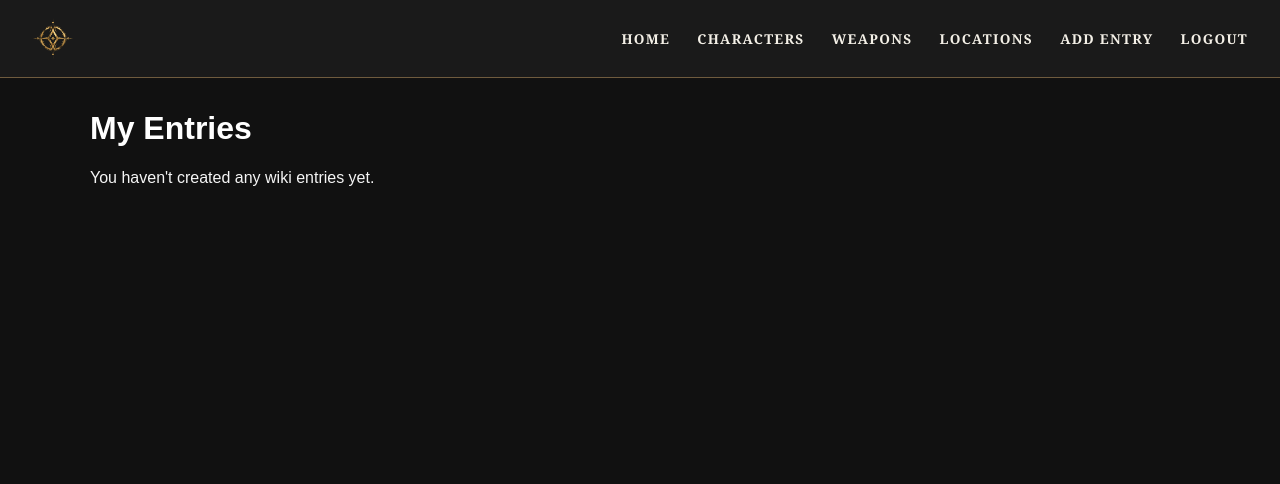
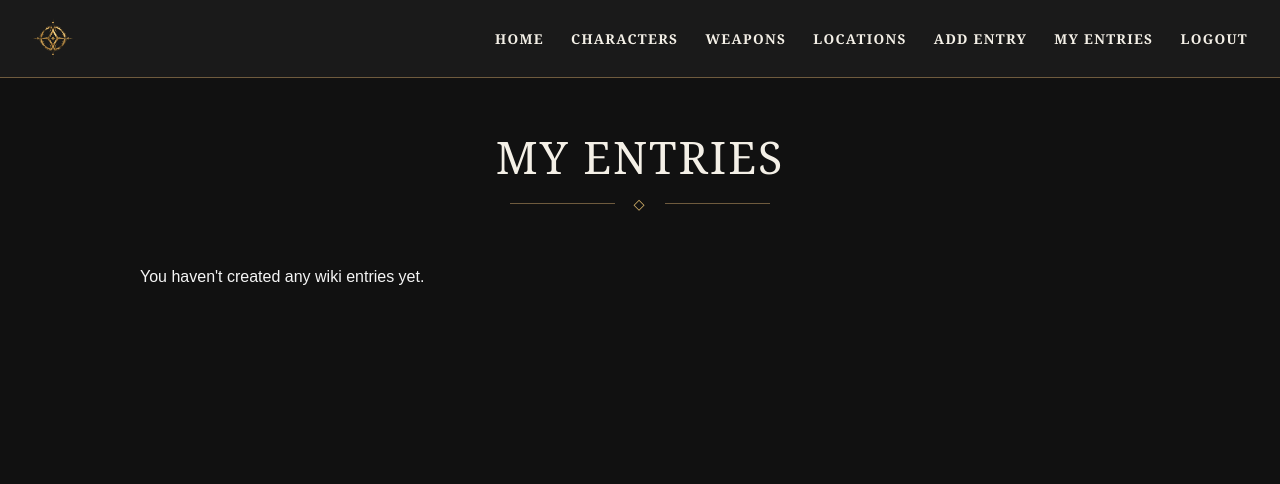
Before and after one commit to xmarcelx2018-cmd/expedition_33_wiki, a Django app: page /wiki/my-entries/ in a window 1280 px wide. Shown: the top 484 px of the page. Run offline with Django 4.2, Linux system fonts and the light colour scheme; a user stored in the database is signed in; data comes from the database, SQL or seed files in the repository; parts of the project's set-up code (start-up, migrations or seed data) failed here and were passed over.

Commit message:
Add and style my entries page

```diff
--- a/static/css/style.css
+++ b/static/css/style.css
@@ -1376,6 +1376,119 @@ a:hover {
     order: 1;
 }
 
+/* My Entries */
+
+.my-entries-title {
+    position: relative;
+    margin: 3rem auto 4rem;
+    color: #f4f0e7;
+    font-family: Georgia, "Times New Roman", serif;
+    font-size: 2.8rem;
+    font-weight: 400;
+    letter-spacing: 0.12rem;
+    text-align: center;
+    text-transform: uppercase;
+}
+
+.my-entries-title::after {
+    content: "◇";
+    display: block;
+    width: 260px;
+    margin: 1rem auto 0;
+    color: #d6b36a;
+    font-size: 0.9rem;
+    line-height: 1px;
+    background:
+        linear-gradient(#6f5b3e, #6f5b3e) left center / 105px 1px no-repeat,
+        linear-gradient(#6f5b3e, #6f5b3e) right center / 105px 1px no-repeat;
+}
+
+.my-entries-list {
+    max-width: 1000px;
+    margin: 0 auto 6rem;
+}
+
+.my-entry {
+    display: flex;
+    justify-content: space-between;
+    align-items: center;
+    gap: 2rem;
+    margin-bottom: 1.5rem;
+    padding: 1.75rem 2rem;
+    background-color: #1a1a1a;
+    border: 1px solid #444038;
+    border-left: 3px solid #6f5b3e;
+}
+
+.my-entry-info {
+    flex: 1;
+}
+
+.my-entry-info h2 {
+    margin: 0 0 0.5rem;
+    font-family: Georgia, "Times New Roman", serif;
+    font-size: 1.5rem;
+    font-weight: 400;
+}
+
+.my-entry-info h2 a {
+    color: #d6b36a;
+    text-decoration: none;
+}
+
+.my-entry-info h2 a:hover {
+    color: #f0d394;
+}
+
+.my-entry-info .category {
+    margin: 0 0 0.8rem;
+    color: #d6b36a;
+    font-family: Georgia, "Times New Roman", serif;
+    font-size: 0.75rem;
+    letter-spacing: 0.08rem;
+    text-transform: uppercase;
+}
+
+.my-entry-info > p:last-child {
+    margin: 0;
+    color: #c8c5be;
+    line-height: 1.6;
+}
+
+.my-entry-actions {
+    display: flex;
+    gap: 0.6rem;
+    flex-shrink: 0;
+}
+
+.my-entry-actions a {
+    padding: 0.6rem 0.9rem;
+    border: 1px solid #6f5b3e;
+    border-radius: 3px;
+    color: #d6b36a;
+    font-family: Georgia, "Times New Roman", serif;
+    font-size: 0.8rem;
+    text-decoration: none;
+    text-transform: uppercase;
+    transition: all 0.2s ease;
+}
+
+.my-entry-actions a:hover {
+    background-color: #d6b36a;
+    color: #111111;
+}
+
+.my-entry-actions a:last-child {
+    border-color: #8a4545;
+    color: #d47a7a;
+}
+
+.my-entry-actions a:last-child:hover {
+    background-color: #8a4545;
+    border-color: #8a4545;
+    color: #f5f5f5;
+}
+
 /* Delete Page */
 
 .delete-page {
--- a/templates/base.html
+++ b/templates/base.html
@@ -29,12 +29,13 @@
             <a href="{% url 'locations' %}">LOCATIONS</a>
 
             {% if user.is_authenticated %}
-                <a href="{% url 'wiki_create' %}">ADD ENTRY</a>
+    <a href="{% url 'wiki_create' %}">ADD ENTRY</a>
+    <a href="{% url 'my_entries' %}">MY ENTRIES</a>
 
-                <form method="POST" action="{% url 'logout' %}">
-                    {% csrf_token %}
-                    <button type="submit">LOGOUT</button>
-                </form>
+    <form method="POST" action="{% url 'logout' %}">
+        {% csrf_token %}
+        <button type="submit">LOGOUT</button>
+    </form>
             {% else %}
                 <a href="{% url 'register' %}">REGISTER</a>
                 <a href="{% url 'login' %}">LOGIN</a>
--- a/wiki/templates/wiki/my_entries.html
+++ b/wiki/templates/wiki/my_entries.html
@@ -4,9 +4,9 @@
 
 <div class="container wiki-list">
 
-    <h1 class="wiki-page-title">
-        My Entries
-    </h1>
+    <h1 class="wiki-page-title my-entries-title">
+    My Entries
+</h1>
 
     <div class="my-entries-list">
 
```
